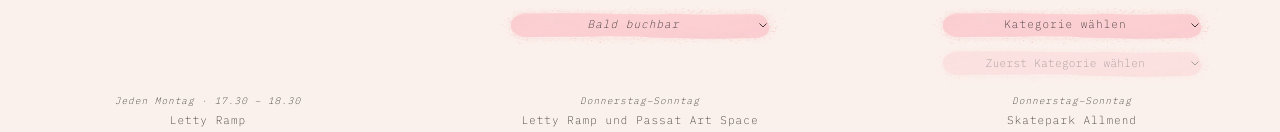
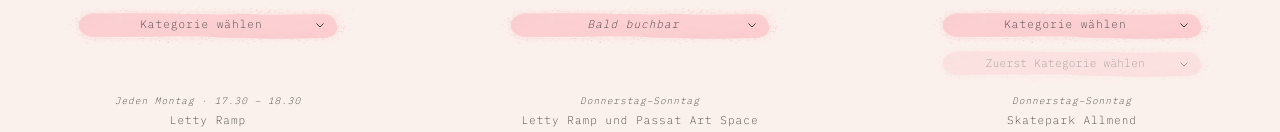
Before and after one commit to Queenpin-Velvet-Skateboarding/queenpin-velvet, a plain HTML site: page kurse.html in a window 1280 px wide. Shown: the part 299-431 px from the top of the page. Drawn offline with nearby package versions, Linux system fonts and the light colour scheme; a web font is replaced by a local one.

Commit message:
Sprouts to Asters: Auswahl zum Buchen; Pfeile besser platziert; Blumenwiese direkt über Bloom Levels
Co-Authored-By: Claude Opus 5.5 <noreply@anthropic.com>
Claude-Session: https://claude.ai/code/session_01GFDUXaRGMYXKHqHtRdBZiH

```diff
--- a/kurse.html
+++ b/kurse.html
@@ -17,7 +17,7 @@
 <main class="home">
 <article class="session s-kurse">
 <div class="s-next k-cols k-cols3">
-<form class="pick k-spalte" data-kurs="Sprouts to Asters" onsubmit="return false">
+<form class="pick k-spalte" data-kurs="Sprouts to Asters" data-termin="Jeden Montag · 17.30 – 18.30" onsubmit="return false">
 <div class="k-zeile k-kopf">
 <p class="k-label">Jahreskurs</p>
 <p>&nbsp;</p>
@@ -30,7 +30,10 @@
 <video class="k-zeichnung" src="assets/blume-sprouts.mp4" autoplay muted playsinline preload="auto"></video>
 </div>
 <div class="k-zeile k-auswahl">
-
+<select class="dd" name="kategorie" aria-label="Kategorie wählen">
+<option value="" selected disabled>Kategorie wählen</option>
+<option value="Sprouts to Asters (7–16) · Mädchen und junge Frauen*" data-name="7–16 Jahre">Sprouts to Asters (7–16) · Mädchen und junge Frauen*</option>
+</select>
 </div>
 <div class="k-zeile k-anmelden">
 <div class="k-block">
@@ -93,7 +96,6 @@
 </div>
 <div class="k-zeile k-zteil">
 <p class="k-klein">Die Kurse finden mit 4 Teilnehmenden (4–6 Jahre)<br>bzw. 6–8 Teilnehmerinnen (7–16 Jahre) statt.</p>
-<video class="k-deck" src="assets/deck-blumen2.mp4" autoplay muted playsinline preload="auto" aria-hidden="true"></video>
 </div>
 </form>
 <form class="pick k-spalte" data-kurs="Ferienkurs Summer Bloom" data-jahr="2027" data-preis="Kurs CHF 200.–" data-preis-seeds="Kurs CHF 120.–" onsubmit="return false">
@@ -147,6 +149,7 @@
 </form>
 </div>
 <section class="k-levels" aria-label="Bloom Levels">
+<video class="k-deck" src="assets/deck-blumen2.mp4" autoplay muted playsinline preload="auto" aria-hidden="true"></video>
 <h2 class="k-levels-titel">Bloom Levels</h2>
 <div><h3>Seeds</h3><p>Ich stehe zum ersten Mal auf dem Board. Ich rolle, balanciere und habe Spass dabei.</p></div>
 <div><h3>Sprouts</h3><p>Ich rolle, pushe und bewege mich sicher auf dem Brett. Meine ersten Tricks sind gar nicht so weit weg.</p></div>
--- a/pick.js
+++ b/pick.js
@@ -6,10 +6,10 @@
     var links=box.querySelectorAll('.s-btn');
     links.forEach(function(a){a.setAttribute('data-base',a.getAttribute('href'));});
     function update(){
-      var termin='',kat='',rest=[],jahr=box.getAttribute('data-jahr')||'';
+      var termin=box.getAttribute('data-termin')||'',kat='',rest=[],jahr=box.getAttribute('data-jahr')||'';
       box.querySelectorAll('input:checked, select').forEach(function(i){
         if(!i.value)return;
-        if(i.name==='kategorie')kat=i.value.split(' ')[0];
+        if(i.name==='kategorie'){var so=i.selectedOptions&&i.selectedOptions[0];kat=(so&&so.getAttribute('data-name'))||i.value.split(' ')[0];}
         else if(i.name==='termin')termin=i.value.replace(/(\d+\.\d+\.)( ·|$)/,'$1'+jahr+'$2');
         else rest.push(i.value);
       });
--- a/style.css
+++ b/style.css
@@ -619,3 +619,14 @@ html.f-geo .hero-title,html.f-geo .hero-title a,html.f-geo .hero-title b,html.f-
 @media (min-width:1101px){.k-deck{width:190px!important;margin:.3em auto -110px!important}}
 .k-deck{-webkit-mask-image:none!important;mask-image:none!important}
 @media (min-width:1101px){.k-deck{width:168px!important;margin:.8em auto -110px!important}}
+.k-cols .dd,.k-cols .dd-wrap .dd{background-position:right 3em top 52%,center!important}
+.k-cols select.dd[name=termin]{width:min(27em,100%)!important}
+/* Blumenwiese direkt über Bloom Levels */
+.k-levels > .k-deck{grid-column:1/-1;margin:0 auto 1em!important}
+@media (min-width:1101px){
+  .session .k-levels{position:relative}
+  .session .k-levels > .k-deck{position:absolute!important;bottom:calc(100% + 6px);top:auto;left:50%!important;margin:0 0 0 -84px!important;width:168px!important}
+}
+html .k-cols .k-auswahl select.dd[name=termin]{width:min(27em,100%)!important;max-width:319px}
+.k-cols select.dd[hidden]{display:none!important}
+@media (min-width:1101px){.session .k-levels{z-index:auto!important;isolation:auto!important}.session .k-levels > .k-deck{bottom:calc(100% + 16px)}}
```
